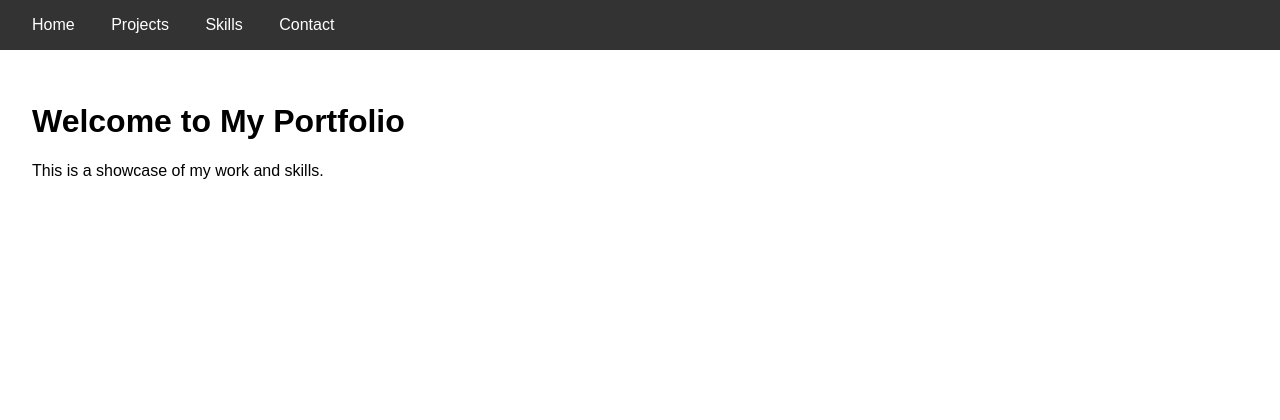
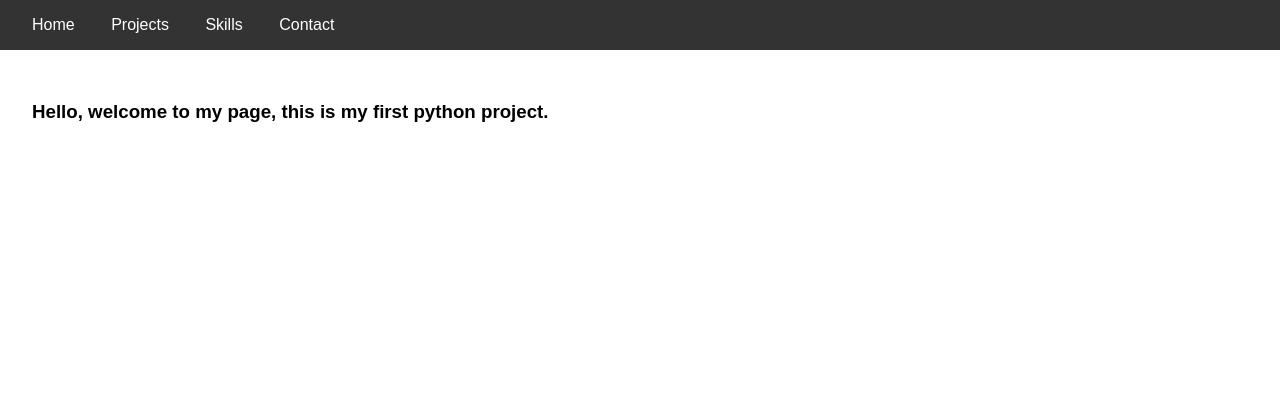
Before and after one commit to ErickRandria/django_portfolio_project, a Django app: page / in a window 1280 px wide. Shown: the top 420 px of the page. Run offline with Django 4.2, Linux system fonts and the light colour scheme.

Commit message:
Some changes

```diff
--- a/portfolio_project/portfolio/static/styles.css
+++ b/portfolio_project/portfolio/static/css/styles.css
@@ -1,4 +1,4 @@
-/* styles.css */
+/* css/styles.css */
 body {
     font-family: Arial, sans-serif;
     margin: 0;
--- a/portfolio_project/portfolio/templates/portfolio/contact.html
+++ b/portfolio_project/portfolio/templates/portfolio/contact.html
@@ -6,7 +6,7 @@
     <meta charset="UTF-8">
     <meta name="viewport" content="width=device-width, initial-scale=1.0">
     <title>Contact | My Portfolio</title>
-    <link rel="stylesheet" href="{% static 'styles.css' %}">
+    <link rel="stylesheet" href="{% static 'css/styles.css' %}">
 </head>
 <body>
     <header>
--- a/portfolio_project/portfolio/templates/portfolio/home.html
+++ b/portfolio_project/portfolio/templates/portfolio/home.html
@@ -6,7 +6,7 @@
     <meta charset="UTF-8">
     <meta name="viewport" content="width=device-width, initial-scale=1.0">
     <title>Home | My Portfolio</title>
-    <link rel="stylesheet" href="{% static 'styles.css' %}">
+    <link rel="stylesheet" href="{% static 'css/styles.css' %}">
 </head>
 <body>
     <header>
@@ -18,8 +18,7 @@
         </nav>
     </header>
     <main>
-        <h1>Welcome to My Portfolio</h1>
-        <p>This is a showcase of my work and skills.</p>
+        <h3>Hello, welcome to my page, this is my first python project.</h3>
     </main>
     <footer>
         <p>&copy; 2024 My Portfolio</p>
--- a/portfolio_project/portfolio/templates/portfolio/projects.html
+++ b/portfolio_project/portfolio/templates/portfolio/projects.html
@@ -6,7 +6,7 @@
     <meta charset="UTF-8">
     <meta name="viewport" content="width=device-width, initial-scale=1.0">
     <title>Projects | My Portfolio</title>
-    <link rel="stylesheet" href="{% static 'styles.css' %}">
+    <link rel="stylesheet" href="{% static 'css/styles.css' %}">
 </head>
 <body>
     <header>
--- a/portfolio_project/portfolio/templates/portfolio/skills.html
+++ b/portfolio_project/portfolio/templates/portfolio/skills.html
@@ -6,7 +6,7 @@
     <meta charset="UTF-8">
     <meta name="viewport" content="width=device-width, initial-scale=1.0">
     <title>Skills | My Portfolio</title>
-    <link rel="stylesheet" href="{% static 'styles.css' %}">
+    <link rel="stylesheet" href="{% static 'css/styles.css' %}">
 </head>
 <body>
     <header>
```
